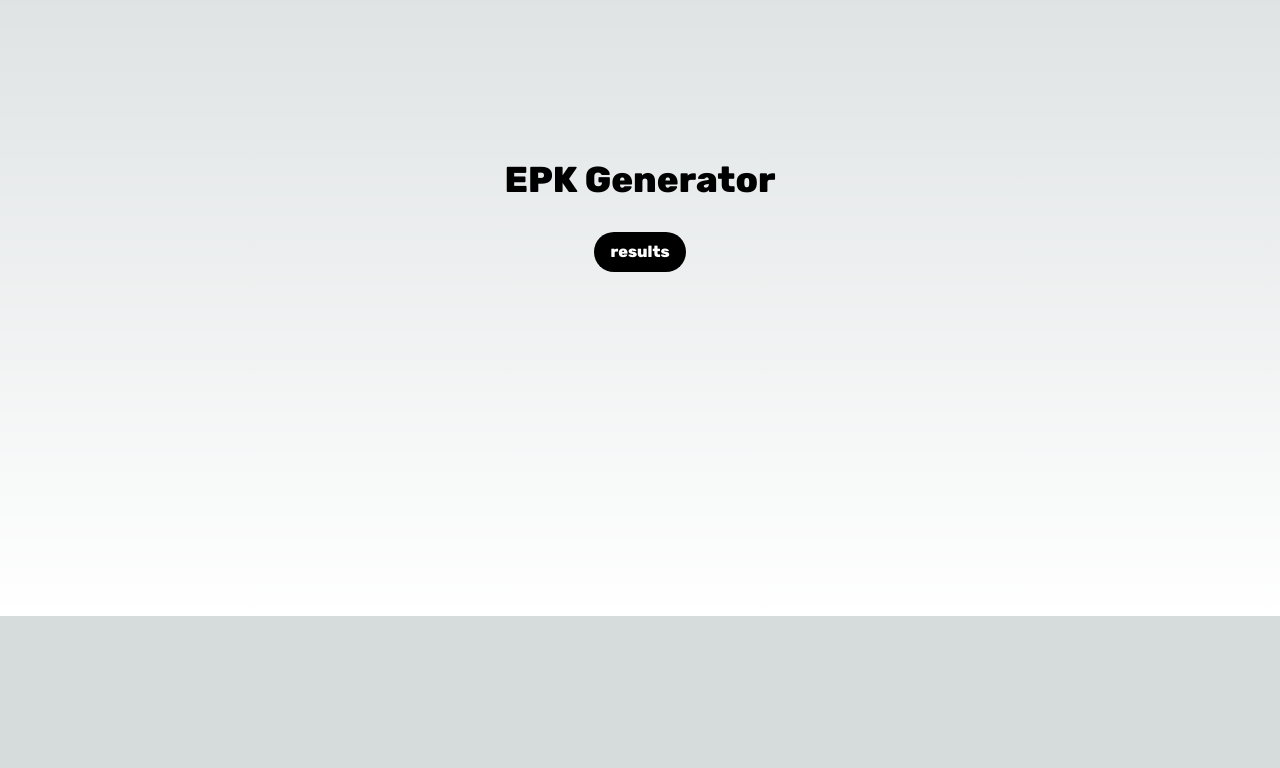
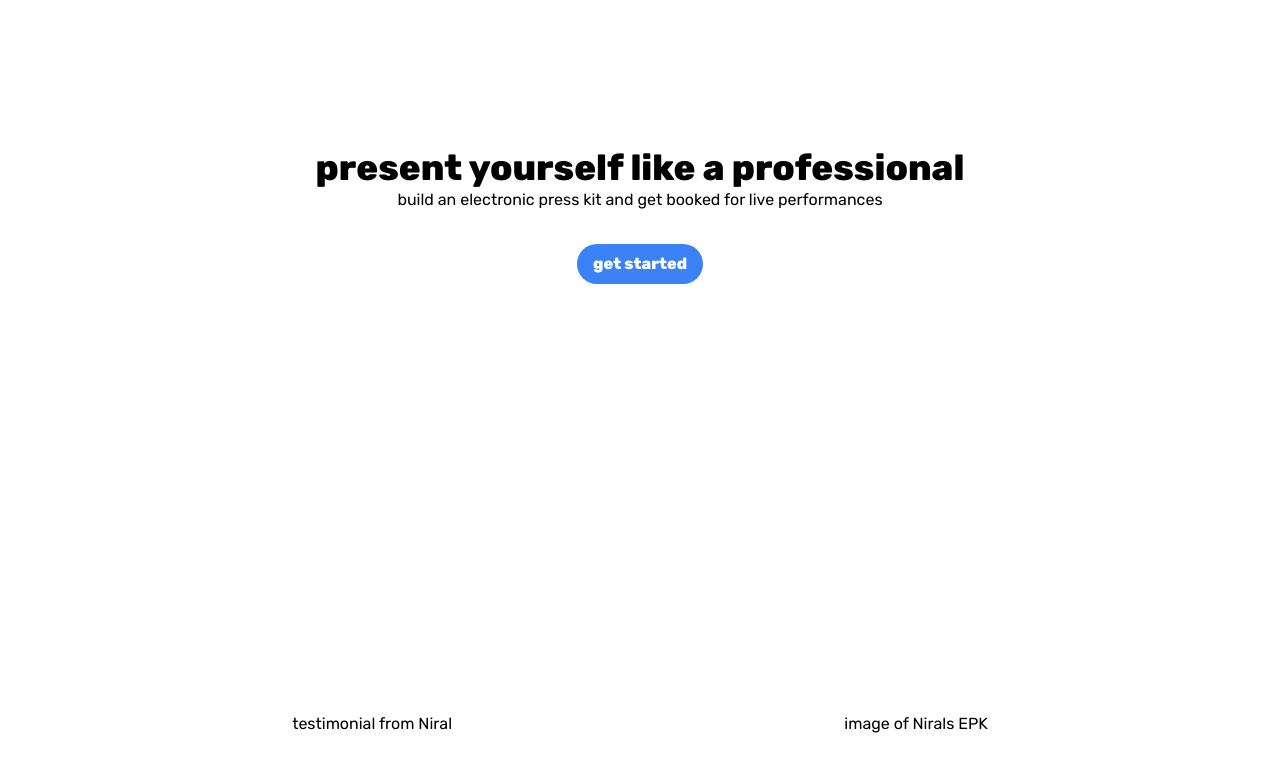
Before and after one commit to TappedOpenSource/epk.tapped.ai, a Next.js app: page / in a window 1280 px wide. Shown: the part 184-952 px from the top of the page. Before the commit the page ends 800 px from the top, so only its background shows below. Built offline with nearby package versions, Linux system fonts and the light colour scheme.

Commit message:
landing page init

```diff
--- a/src/app/globals.css
+++ b/src/app/globals.css
@@ -10,10 +10,4 @@
 
 body {
   color: rgb(var(--foreground-rgb));
-  background: linear-gradient(
-      to bottom,
-      transparent,
-      rgb(var(--background-end-rgb))
-    )
-    rgb(var(--background-start-rgb));
 }
--- a/src/app/page.tsx
+++ b/src/app/page.tsx
@@ -2,19 +2,34 @@ import Link from 'next/link'
 
 export default function Home() {
   return (
+    <>
     <main className="flex min-h-screen flex-col items-center justify-center p-24">
+      {/* Nav Bar */}
       <h1
         className='text-4xl font-extrabold text-center'
       >
-        EPK Generator
+        present yourself like a professional
       </h1>
-      <div className="h-8" />
+      <h2>
+        build an electronic press kit and get booked for live performances
+      </h2>
+      <div className='h-8' />
       <Link
-        href="/results"
-        className='bg-black text-white font-extrabold rounded-full px-4 py-2'
-      >
-        results
+        href="https://tapped.ai"
+        className='bg-blue-500 text-white font-extrabold px-4 py-2 rounded-full'>
+        get started
       </Link>
     </main>
+    <section>
+      <div className='flex flex-col md:flex-row justify-around p-24'>
+        <div>
+          testimonial from Niral
+        </div>
+        <div>
+          image of Nirals EPK
+        </div>
+      </div>
+    </section>
+    </>
   );
 }
```
